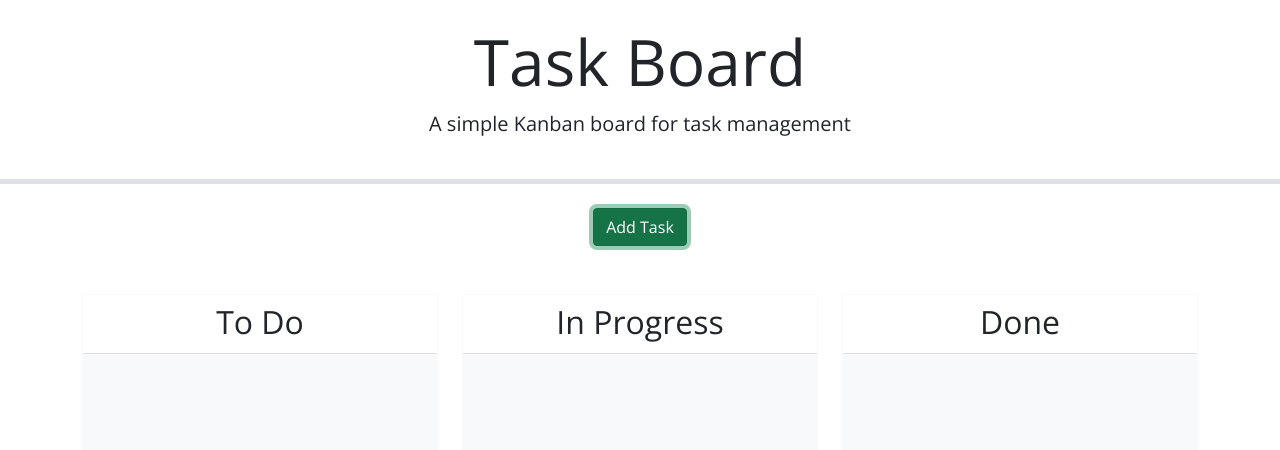
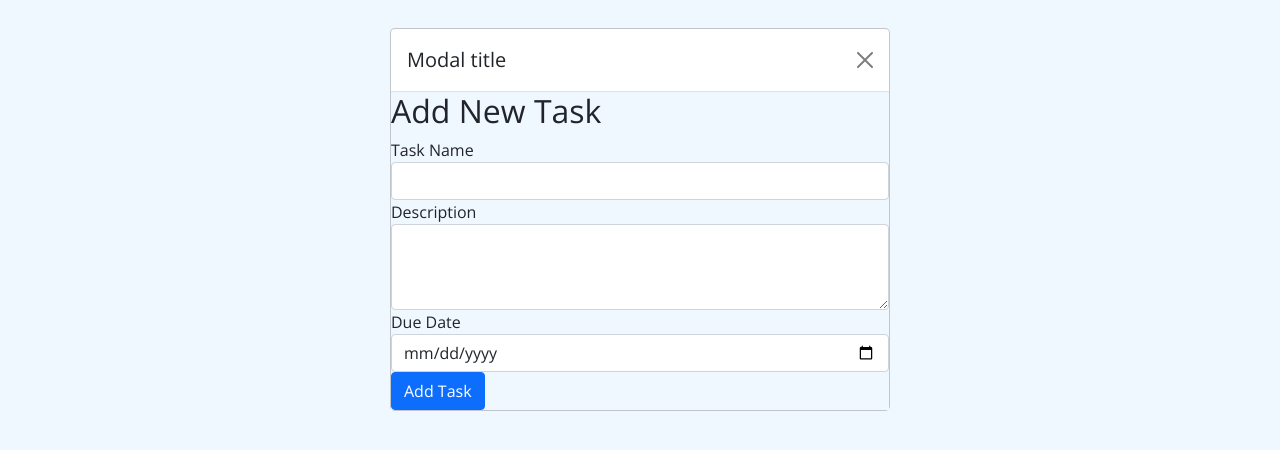
Before and after one commit to ScheckJ/task-board, a plain HTML site: page index.html in a window 1280 px wide. Both pictures are taken after a click on the button "Add Task". Drawn offline with nearby package versions, Linux system fonts and the light colour scheme.

Commit message:
created form for tasks additions. added variables into the js.

```diff
--- a/assets/css/style.css
+++ b/assets/css/style.css
@@ -14,3 +14,7 @@ body {
 .task-card:hover {
   cursor: grab;
 }
+
+#formModal {
+  background-color: aliceblue;
+}
--- a/assets/js/script.js
+++ b/assets/js/script.js
@@ -1,10 +1,31 @@
 // Retrieve tasks and nextId from localStorage
-let taskList = JSON.parse(localStorage.getItem("tasks"));
+let taskList = JSON.parse(localStorage.getItem("tasks")) || [];
 let nextId = JSON.parse(localStorage.getItem("nextId"));
+
+const taskEl = $('#taskname').val()
+const descEl = $('#taskDescription').val()
+const dateEl = $('#dueDate').val()
+
+const tasks = {
+    taskEl,
+    descEl,
+    dateEl
+}
+
+console.log(nextId)
 
 // Todo: create a function to generate a unique task id
 function generateTaskId() {
+    if (nextId === null) {
+        nextId = 1;
+    }
+    else {
+        nextId++;
+    }
 
+    localStorage.setItem("nextId", JSON.stringify(nextId))
+
+    return nextId;
 }
 
 // Todo: create a function to create a task card
--- a/index.html
+++ b/index.html
@@ -25,6 +25,32 @@
       <button class="btn btn-success" data-bs-toggle="modal" data-bs-target="#formModal">Add Task</button>
     </div>
     <!-- Todo: Create a modal with a form to add tasks -->
+    <div class="modal fade" id="formModal" tabindex="-1" aria-labelledby="exampleModalLabel" aria-hidden="true">
+      <div class="modal-dialog">
+        <div class="modal-content">
+          <div class="modal-header">
+            <h1 class="modal-title fs-5" id="exampleModalLabel">Modal title</h1>
+            <button type="button" class="btn-close" data-bs-dismiss="modal" aria-label="Close"></button>
+          </div>
+      <form id="formModal">
+      <h2>Add New Task</h2>
+     <div class="form-group">
+              <label for="taskName">Task Name</label>
+              <input type="text" class="form-control" id="taskName" required>
+            </div>
+            <div class="form-group">
+              <label for="taskDescription">Description</label>
+              <textarea class="form-control" id="taskDescription" rows="3"></textarea>
+            </div>
+            <div class="form-group">
+              <label for="dueDate">Due Date</label>
+              <input type="date" class="form-control" id="dueDate" required>
+            </div>
+            <button type="submit" class="btn btn-primary">Add Task</button>
+          </form>
+    </div>
+    </div>
+  </div>
     <div class="row swim-lanes text-center justify-content-between">
       <div class="col-12 col-lg-4 d-flex">
         <div id="to-do" class="card border-light mb-3 lane flex-grow-1">
```
